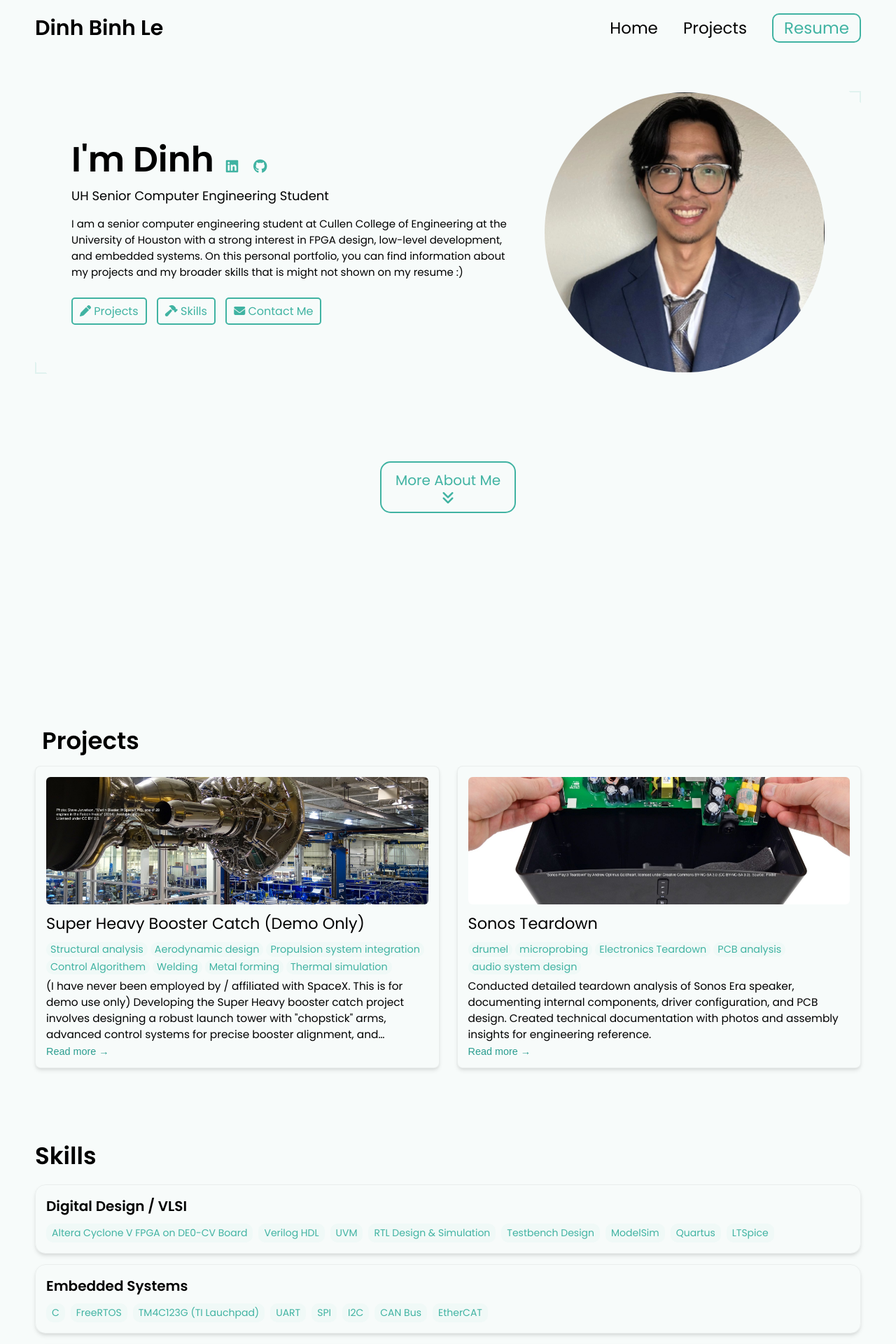
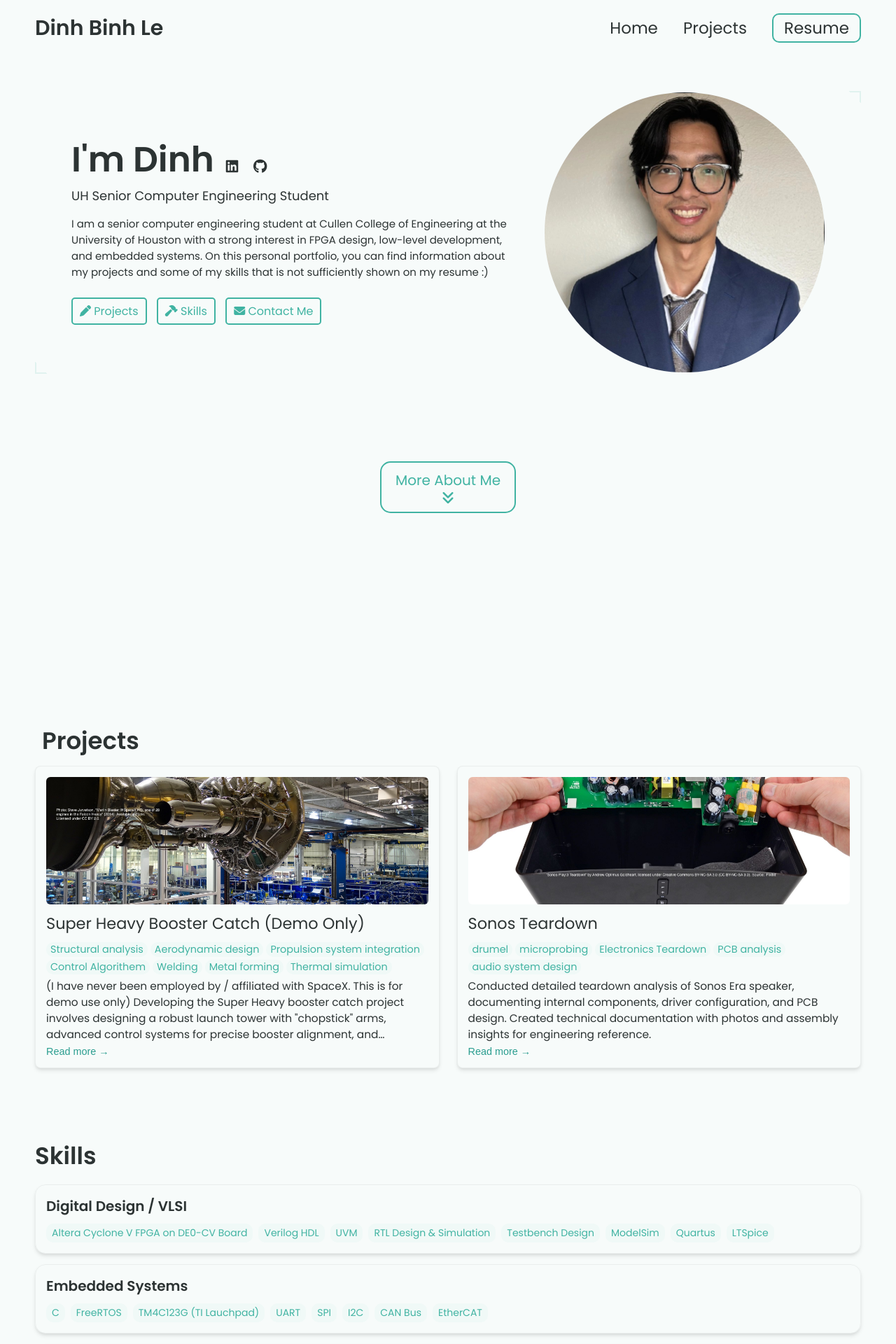
Before and after one commit to bindle03/bindle03.github.io, a Jekyll site: the page built from index.html, in a window 1280 px wide. Shown: the top 1920 px of the page at 70% size. Built offline with Jekyll 4.4.1, drawn with Linux system fonts in a browser that asks for light colours.

Commit message:
change config

```diff
--- a/_config.yml
+++ b/_config.yml
@@ -17,7 +17,7 @@
 description: >- # dont remove this line. this will ignore all new lines until the next section
   I am a senior computer engineering student at Cullen College of Engineering at the University of Houston with a strong interest
   in FPGA design, low-level development, and embedded systems. On this personal portfolio, you can find information about
-  my projects and my broader skills that is might not shown on my resume :)
+  my projects and some of my skills that is not sufficiently shown on my resume :)
 # Place your profile image in /assets/images/profile-image/folder and edit the file name
 profile_image: ./assets/images/profile-image/avatar.jpeg
 
@@ -94,7 +94,7 @@
 
 # Active theme (Updatethis to switch themes). Make sure to keep the indentation the samne.
 colors: # this is the basic theme
-  text: "#wc3333"
+  text: "#2c3333"
   border: "#e0f2ef"
   link: "#40b3a2"
   highlight: "#2a9d8f"
@@ -110,7 +110,7 @@
   background: "#ffffff"
   light_background: "#f3f5fb"
 
-  mint theme:
+mint theme:
   text: "#2c3333"
   border: "#e0f2ef"
   link: "#40b3a2"
```
